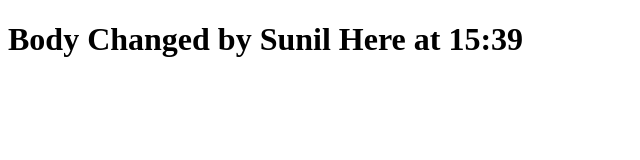
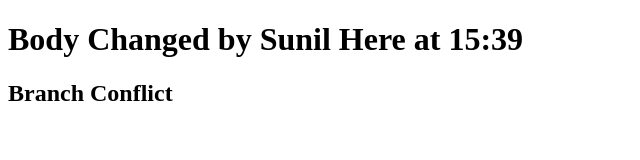
Before and after one commit to sunilforever/background-generator, a plain HTML site: page index.html in a window 1280 px wide. Shown: the whole page, without its empty margins (0-640 px from the left). Drawn offline with Linux system fonts and the light colour scheme.

Commit message:
Added h2

```diff
--- a/index.html
+++ b/index.html
@@ -7,5 +7,6 @@
 </head>
 <body>
     <h1>Body Changed by Sunil Here at 15:39</h1>
+    <h2>Branch Conflict</h2>
 </body>
 </html>
```
